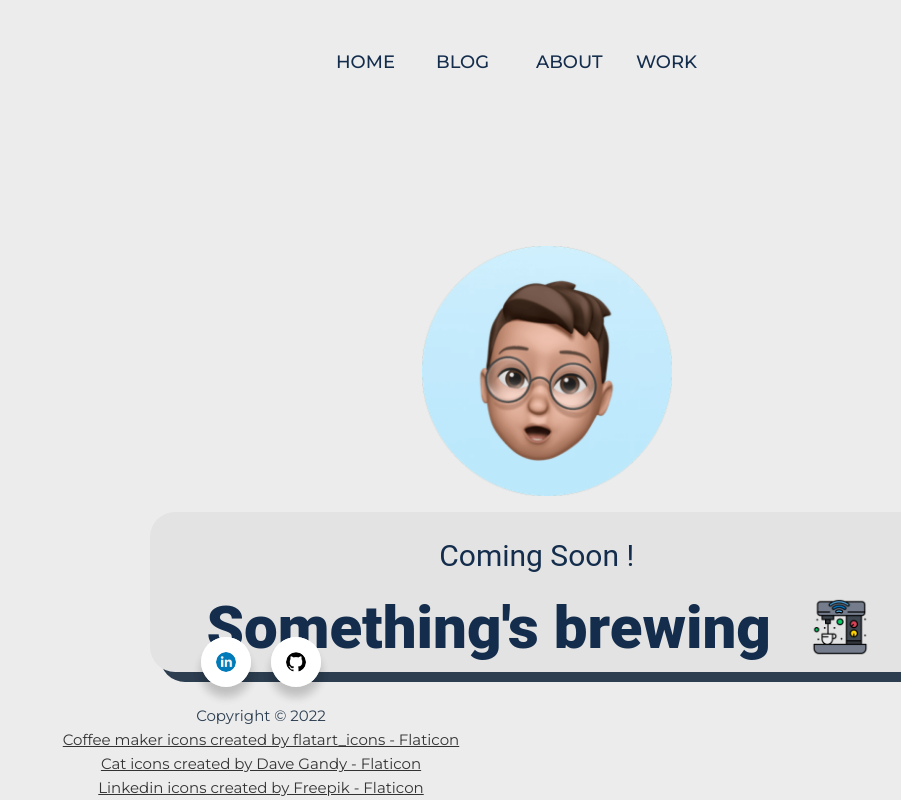
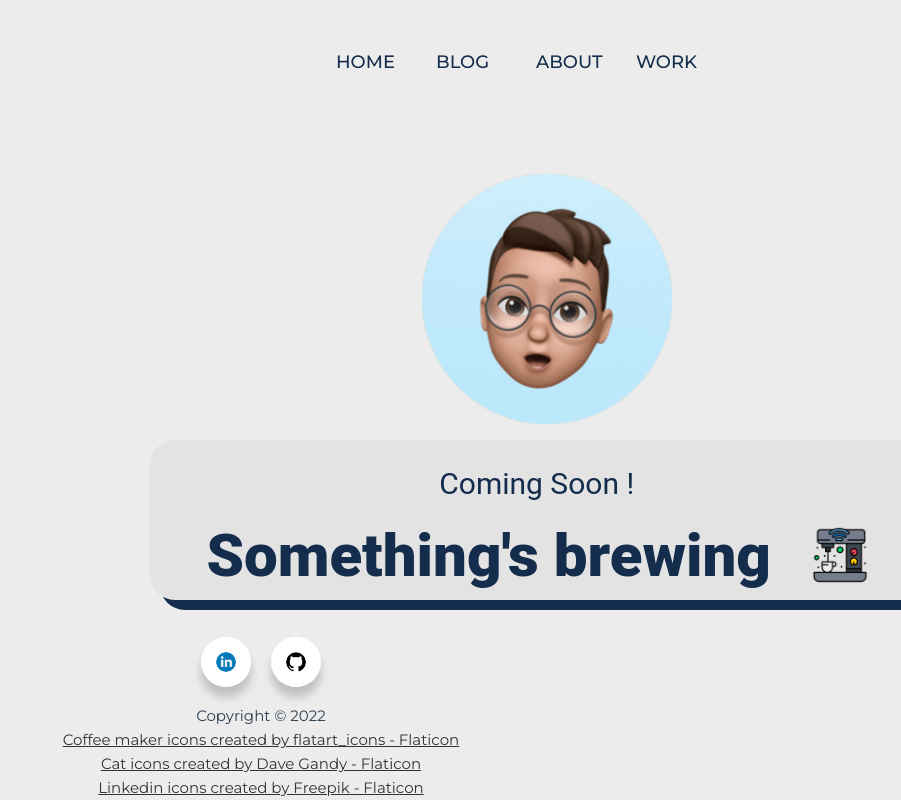
Before and after one commit to MuhdMujibRahman/Portfolio, a Vue app: page / in a window 1280 px wide. Shown: the top 800 px of the page, without its empty margins (379-1280 px from the left). Built offline with nearby package versions, Linux system fonts and the light colour scheme.

Commit message:
update color shadow

```diff
--- a/src/components/HomeDesktop.vue
+++ b/src/components/HomeDesktop.vue
@@ -32,7 +32,7 @@
     <style scoped>
 
     .box {
-      margin-top: 5rem;
+      margin-top: .5rem;
       display: grid;
       position: relative;
       grid-template-columns: auto auto auto;
@@ -69,7 +69,7 @@
       height: 10rem;
       background: #e3e3e3;
       border-radius: 25px;
-      box-shadow: 10px 10px;
+      box-shadow: 10px 10px #142d4c;
       text-align: center;
       /* margin-top: 5rem; */
     }
```
